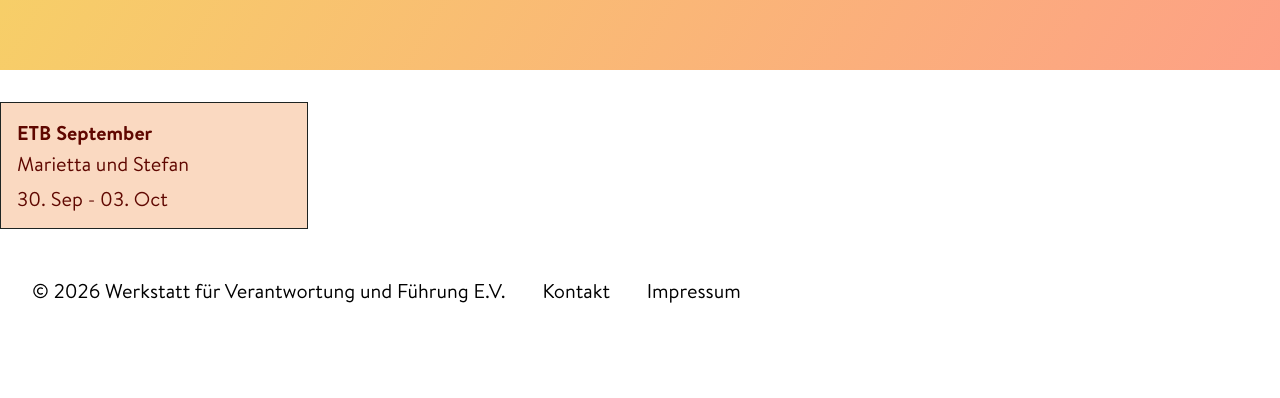
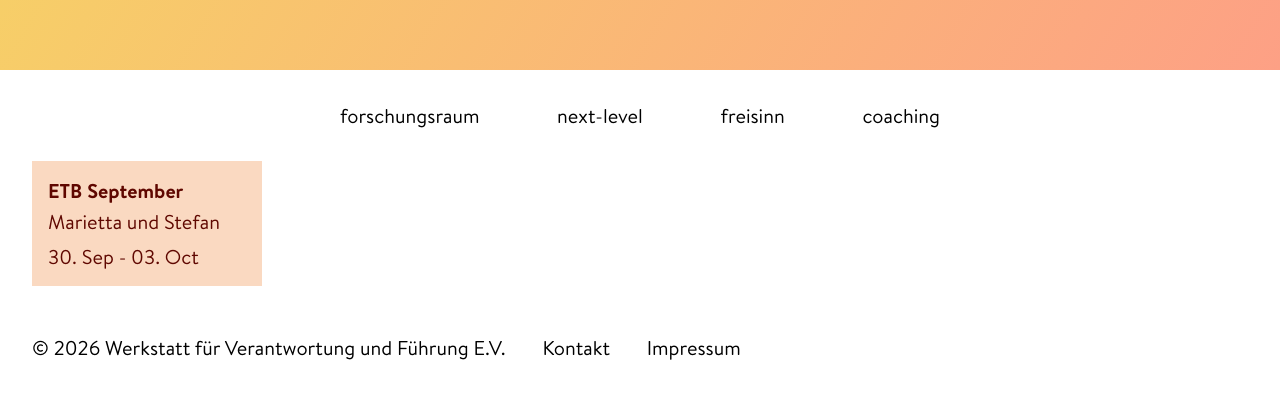
Before and after one commit to fynnit/werkstatt, an Eleventy site: page kalender.md in a window 1280 px wide. Shown: the part 230-628 px from the top of the page. Built offline with nearby package versions, Linux system fonts and the light colour scheme; Eleventy itself is replaced by a stand-in of ours; files that its build step writes are made by us from their sources.

Commit message:
calendar default

```diff
--- a/_includes/kalender.liquid
+++ b/_includes/kalender.liquid
@@ -12,6 +12,13 @@ layout: base.liquid
 </header>
 
 <main class="calendar">
+
+    <div class="switch">
+        <div class="forschungsraum">forschungsraum</div>
+        <div class="next-level">next-level</div>
+        <div class="freisinn">freisinn</div>
+        <div class="coaching">coaching</div>
+    </div>
     <div class="grid">
         {%- for post in collections.calendar -%}
         <a class="item {{post.data.category}}" href="{{post.url}}">
--- a/scss/pages/_cal.scss
+++ b/scss/pages/_cal.scss
@@ -17,19 +17,24 @@
         }
     }
     main {
-        padding-top: 32px;
-        padding-bottom: 32px;
+        padding: 32px;
+    }
+    .switch {
+        display: flex;
+        margin: 0 auto 32px;
+        justify-content: space-between;
+        max-width: 600px;
     }
     .grid {
         display: grid;
-        grid-template-columns: repeat(4, 1fr);
+        grid-template-columns: repeat(5, 1fr);
         column-gap: 16px;
         row-gap: 16px;
 
     }
 
     .item {
-        border: 1px solid $dark;
+        // border: 1px solid $dark;
         padding: 16px;
         display: inline-flex;
         gap: 4px;
--- a/termine/etb-wilstedt.md
+++ b/termine/etb-wilstedt.md
@@ -1,4 +1,5 @@
 ---
+layout: cal_post.liquid
 tags: 'calendar'
 title: ETB September
 date: 2021-09-30T16:00:00.000+02:00
@@ -8,5 +9,4 @@ description: ''
 trainer: Marietta und Stefan
 price: 650€ - 950€
 category: next-level
-
 ---
```
Also changed, not shown: .forestry/front_matter/templates/termin.yml, 4 other files.
